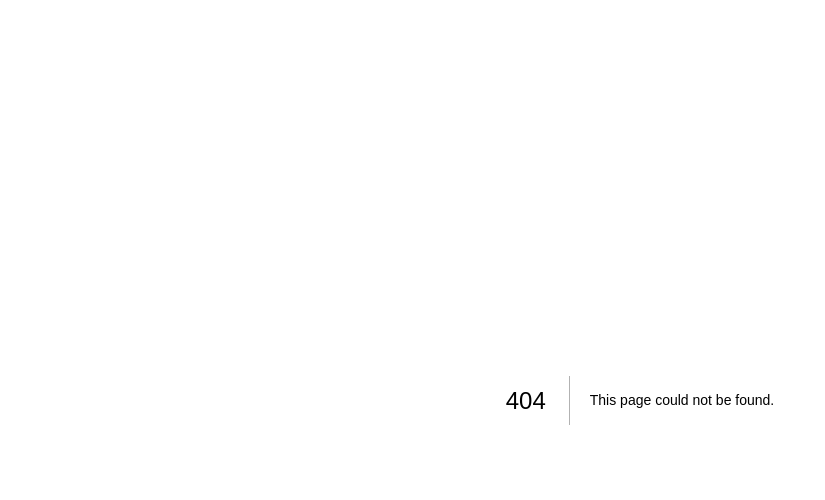
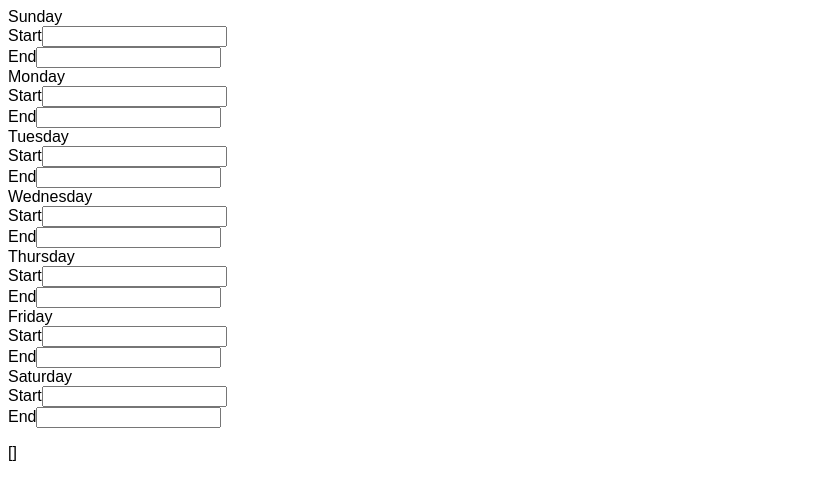
Before and after one commit to the-dmar/time-sheet-calculator, a Next.js app: page /time-sheet in a window 1280 px wide. Before the commit this address had no page. Shown: the top 500 px of the page, without its empty margins (0-825 px from the left). Built offline with nearby package versions, Linux system fonts and the light colour scheme.

Commit message:
Create time-sheet page

```diff
--- /dev/null
+++ b/pages/time-sheet.tsx
@@ -0,0 +1,42 @@
+import { useState } from "react"
+
+type InputType = "start" | "end"
+
+interface InputLocation {
+  rowIndex: number
+  inputType: InputType
+}
+
+const startingInputValues = [
+  { day: "Sunday", start: "", end: "" },
+  { day: "Monday", start: "", end: "" },
+  { day: "Tuesday", start: "", end: "" },
+  { day: "Wednesday", start: "", end: "" },
+  { day: "Thursday", start: "", end: "" },
+  { day: "Friday", start: "", end: "" },
+  { day: "Saturday", start: "", end: "" },
+]
+
+export default function TimeSheet() {
+  const [inputValues, setInputValues] = useState(startingInputValues)
+  const [editingInputs, setEditingInputs] = useState<InputLocation[]>([])
+
+  return (
+    <div>
+      {inputValues.map(({ day, start, end }, rowIndex) => (
+        <div key={rowIndex}>
+          <label>{day}</label>
+          <div>
+            <label>Start</label>
+            <input data-input="time" value={start} />
+          </div>
+          <div>
+            <label>End</label>
+            <input data-input="time" value={end} />
+          </div>
+        </div>
+      ))}
+      <pre>{JSON.stringify(editingInputs, null, 2)}</pre>
+    </div>
+  )
+}
```
